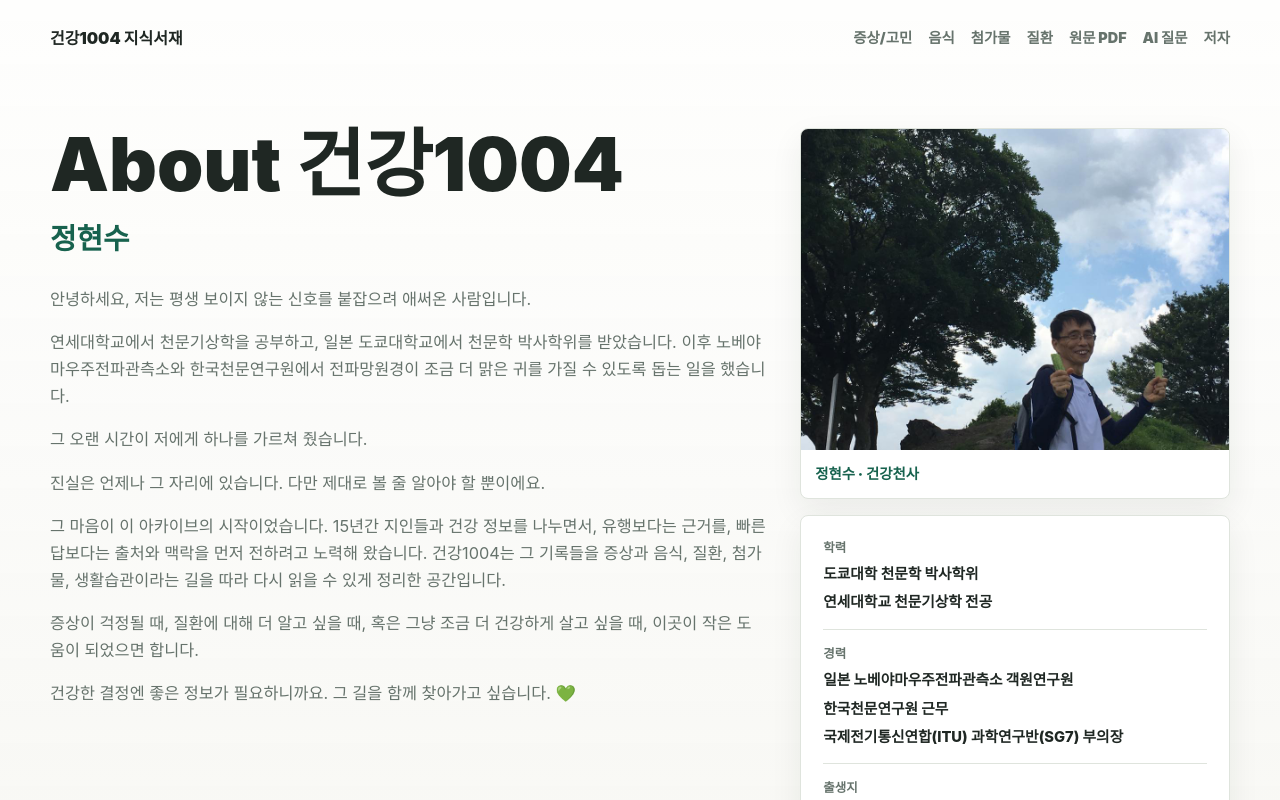
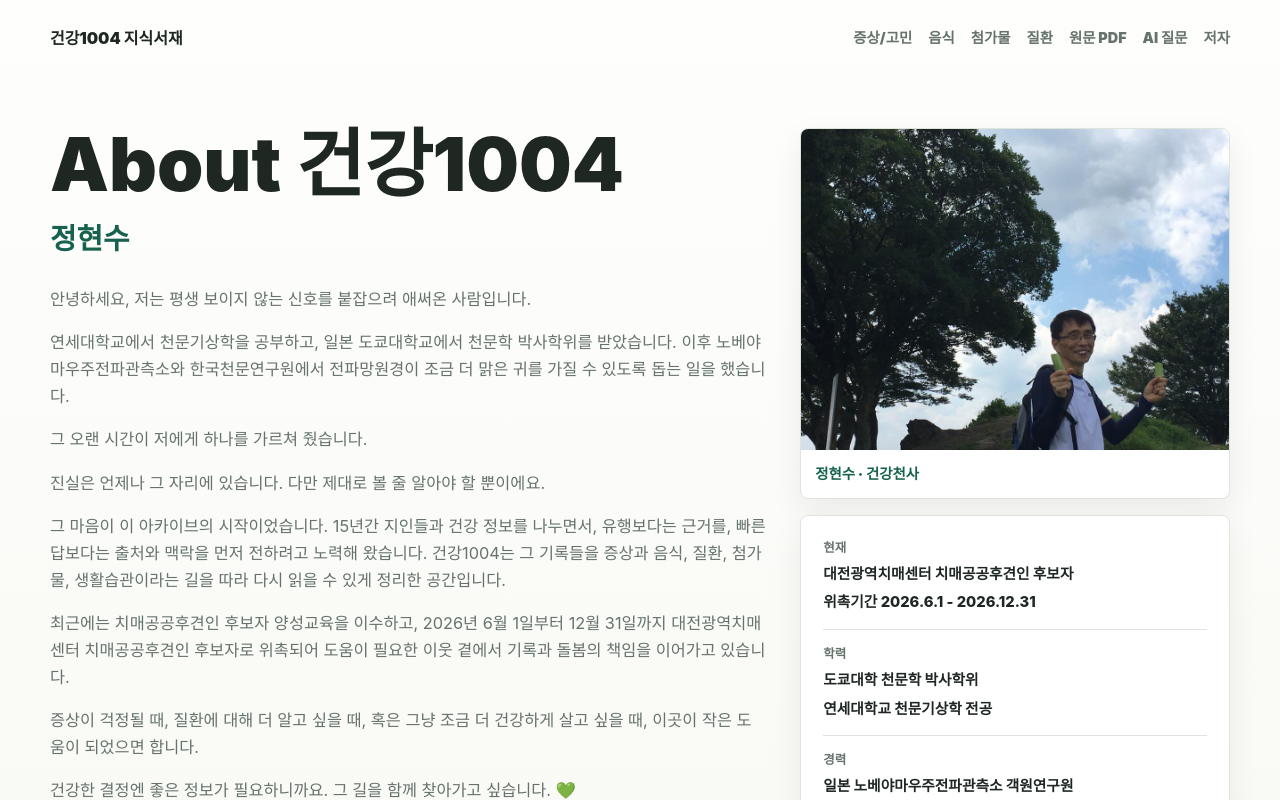
Before and after one commit to manynames3/health1004, a Next.js app in the folder frontend/: page /author in a window 1280 px wide. Shown: the top 800 px of the page. Built offline with nearby package versions, Linux system fonts and the light colour scheme.

Commit message:
Update author current work bio

```diff
--- a/frontend/app/author/page.tsx
+++ b/frontend/app/author/page.tsx
@@ -24,6 +24,11 @@ export default function AuthorPage() {
             증상과 음식, 질환, 첨가물, 생활습관이라는 길을 따라 다시 읽을 수 있게 정리한 공간입니다.
           </p>
           <p>
+            최근에는 치매공공후견인 후보자 양성교육을 이수하고, 2026년 6월 1일부터 12월 31일까지
+            대전광역치매센터 치매공공후견인 후보자로 위촉되어 도움이 필요한 이웃 곁에서 기록과 돌봄의
+            책임을 이어가고 있습니다.
+          </p>
+          <p>
             증상이 걱정될 때, 질환에 대해 더 알고 싶을 때, 혹은 그냥 조금 더 건강하게 살고 싶을 때,
             이곳이 작은 도움이 되었으면 합니다.
           </p>
@@ -39,6 +44,11 @@ export default function AuthorPage() {
           </figure>
 
           <dl className="author-profile-list">
+            <div>
+              <dt>현재</dt>
+              <dd>대전광역치매센터 치매공공후견인 후보자</dd>
+              <dd>위촉기간 2026.6.1 - 2026.12.31</dd>
+            </div>
             <div>
               <dt>학력</dt>
               <dd>도쿄대학 천문학 박사학위</dd>
```
